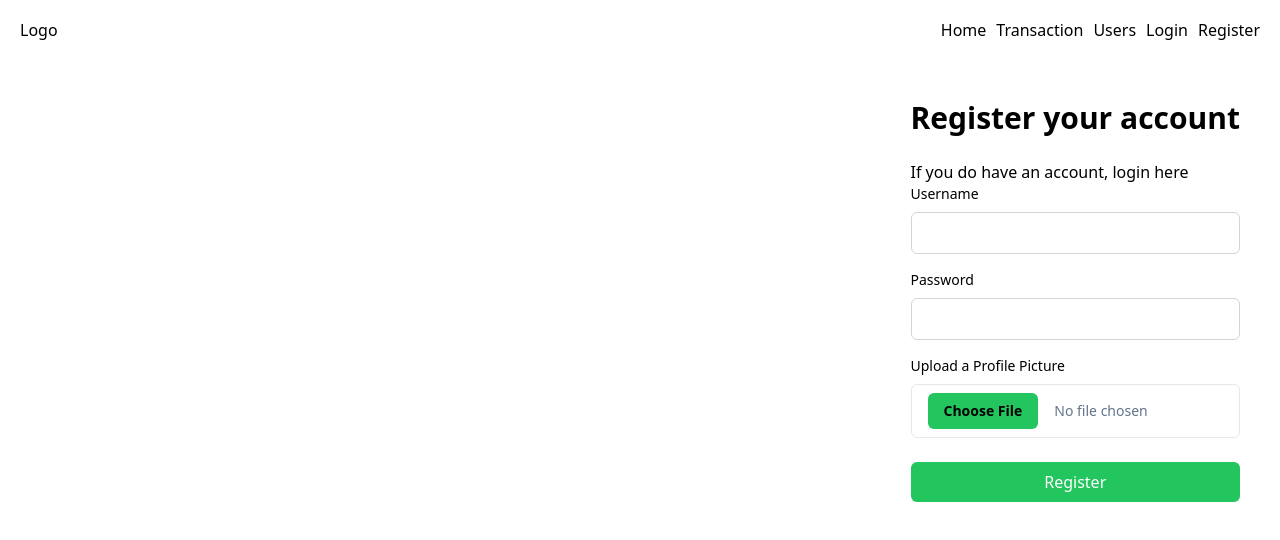
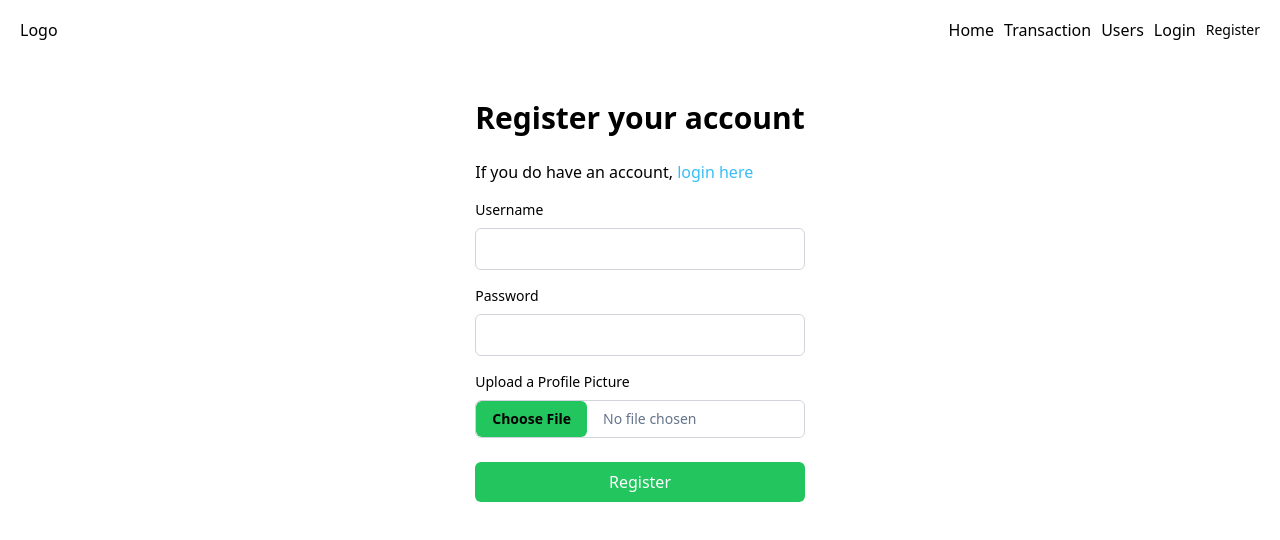
Before and after one commit to Abdullahh98/react-bank-project, a React (Create React App) app: page /register in a window 1280 px wide. Shown: the top 540 px of the page. Built offline with nearby package versions, Linux system fonts and the light colour scheme.

Commit message:
registration fixes + css

```diff
--- a/src/components/Navbar.js
+++ b/src/components/Navbar.js
@@ -22,7 +22,13 @@ const Navbar = () => {
           Login
         </NavLink>
         <div className=" w=[70px] h-[35px] flex justify-center items-center py-[3px] ">
-          Register
+          {" "}
+          <NavLink
+            className="block w-full text-sm text-black border-gray-300 hover:bg-red-800"
+            to="/register"
+          >
+            Register
+          </NavLink>
         </div>
       </div>
     </div>
--- a/src/pages/Register.js
+++ b/src/pages/Register.js
@@ -1,7 +1,7 @@
 import React, { useContext, useState } from "react";
 import { register } from "../api/auth";
 import { useMutation, useQueryClient } from "@tanstack/react-query";
-import { useNavigate } from "react-router-dom";
+import { NavLink, useNavigate } from "react-router-dom";
 import UserContext from "../context/UserContext";
 
 const Register = () => {
@@ -32,14 +32,16 @@ const Register = () => {
   };
 
   return (
-    <div className="flex justify-end mx-10 my-10">
+    <div className="flex items-center justify-center mx-10 my-10">
       <div>
         <h2 className="text-3xl text-black font-semibold mb-6">
           Register your account
         </h2>
-        <h3>
+        <h3 className=" my-4">
           If you do have an account,{" "}
-          <button className="text-">login here</button>
+          <NavLink to="/login" className=" text-sky-400">
+            login here
+          </NavLink>
         </h3>
         <form onSubmit={handleFormSubmit}>
           <div className="mb-4">
@@ -87,8 +89,8 @@ const Register = () => {
               id="image"
               name="image"
               onChange={handleChange}
-              className="block w-full text-sm text-slate-500
-              file:mr-4 file:py-2 file:px-4 px-4 py-2
+              className="block w-full text-sm text-slate-500 border-gray-300
+              file:mr-4 file:py-2 file:px-4
               file:rounded-md file:border-0
               file:text-sm file:font-semibold
               file:bg-green-500 file:text-black
```
